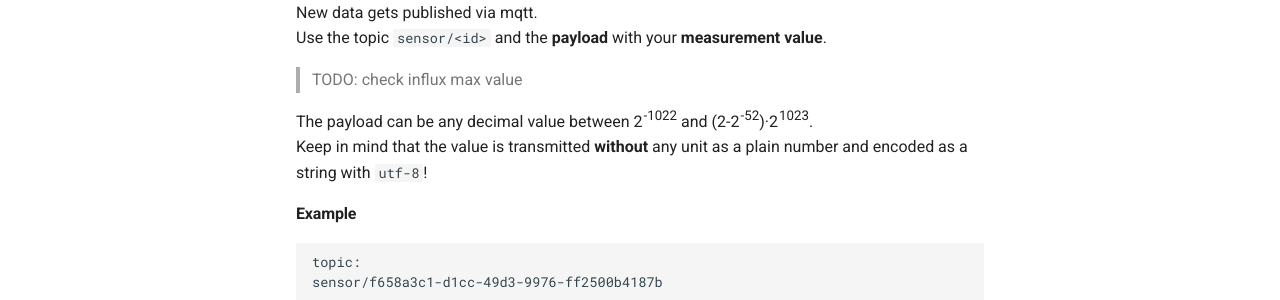
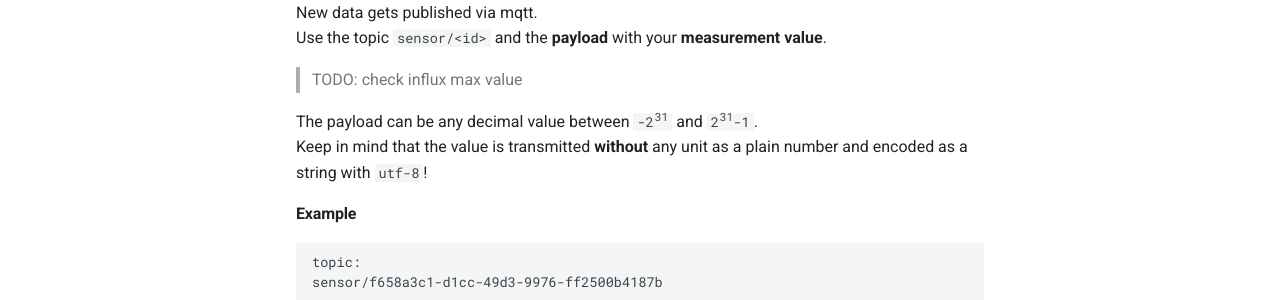
Before and after one commit to SRZ-Jahresarbeit/docs, an MkDocs documentation site: the page built from docs/api.md, in a window 1280 px wide. Shown: the part 471-771 px from the top of the page. Built offline with MkDocs 1.6.1 and Material for MkDocs 9.7.7, drawn with Linux system fonts in a browser that asks for light colours; comment, search, counter and statistics services are not loaded.

Commit message:
Update api.md

```diff
--- a/docs/api.md
+++ b/docs/api.md
@@ -18,7 +18,7 @@ Use the topic `sensor/<id>` and the **payload** with your **measurement value**.
 
 > TODO: check influx max value
 
-The payload can be any decimal value between 2<sup>-1022</sup> and (2-2<sup>-52</sup>)&middot;2<sup>1023</sup>.
+The payload can be any decimal value between <code>-2<sup>31</sup></code> and <code>2<sup>31</sup>-1</code>.
 <br>
 Keep in mind that the value is transmitted **without** any unit as a plain number and encoded as a string with `utf-8`!
 
```
